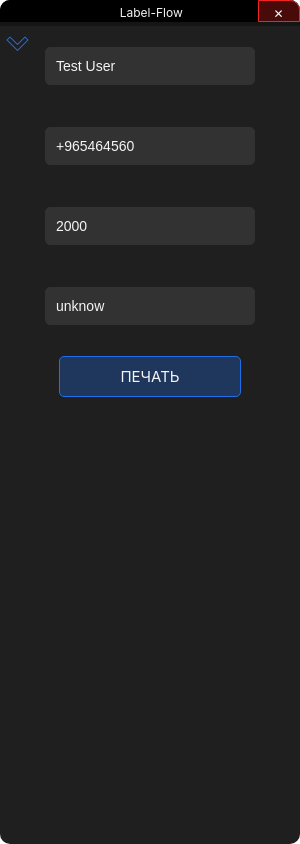
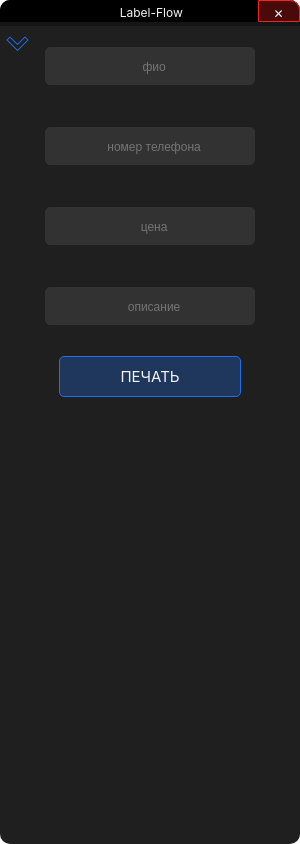
Before and after one commit to InvisibleHawk/label-flow, an Electron app: page src/trayWindow.html in a window 300 px wide. Drawn offline with Linux system fonts and the light colour scheme.

Commit message:
remove logs for dev

```diff
--- a/src/main.js
+++ b/src/main.js
@@ -70,10 +70,6 @@ app.on('ready', () => {
   printWindow.webContents.loadFile('src/printWindow/printWindow.html')
   trayWindow.webContents.loadFile('src/trayWindow.html')
 
-  // printWindow.webContents.openDevTools()
-  // baseWindow.webContents.openDevTools()
-  // trayWindow.webContents.openDevTools()
-  console.log(trayWindow.webContents.getPrinters())
   const iconName = 'TrayLogo.png'
   const iconPath = path.join(__dirname, `./assets/${iconName}`)
   console.log(iconPath)
--- a/src/trayWindow.html
+++ b/src/trayWindow.html
@@ -16,10 +16,10 @@
             <path style="line-height:normal;text-indent:0;text-align:start;text-decoration-line:none;text-decoration-style:solid;text-decoration-color:#000;text-transform:none;block-progression:tb;isolation:auto;mix-blend-mode:normal" d="M 9.984375 11 A 1.0001 1.0001 0 0 0 9.2929688 11.292969 L 3.2929688 17.292969 A 1.0001 1.0001 0 0 0 3.2929688 18.707031 L 24.292969 39.707031 A 1.0001 1.0001 0 0 0 25.707031 39.707031 L 46.707031 18.707031 A 1.0001 1.0001 0 0 0 46.707031 17.292969 L 40.707031 11.292969 A 1.0001 1.0001 0 0 0 39.292969 11.292969 L 25 25.585938 L 10.707031 11.292969 A 1.0001 1.0001 0 0 0 9.984375 11 z M 10 13.414062 L 24.292969 27.707031 A 1.0001 1.0001 0 0 0 25.707031 27.707031 L 40 13.414062 L 44.585938 18 L 25 37.585938 L 5.4140625 18 L 10 13.414062 z" font-weight="400" font-family="sans-serif" white-space="normal" overflow="visible"/>
         </svg></div>
       <form>
-        <input placeholder="ФИО" type="text" id="name" value="Test User"/>
-        <input placeholder="номер телефона" type="text" id="phone_number" value="+965464560" />
-        <input placeholder="цена" type="text" id="price" value="2000" />
-        <input placeholder="описание" type="text" id="description" value="unknow"/>
+        <input placeholder="ФИО" type="text" id="name" />
+        <input placeholder="номер телефона" type="text" id="phone_number"  />
+        <input placeholder="цена" type="text" id="price" />
+        <input placeholder="описание" type="text" id="description" />
         <div class="btn"><button class="print">печать</button></div>
       </form>
     </div>
```
